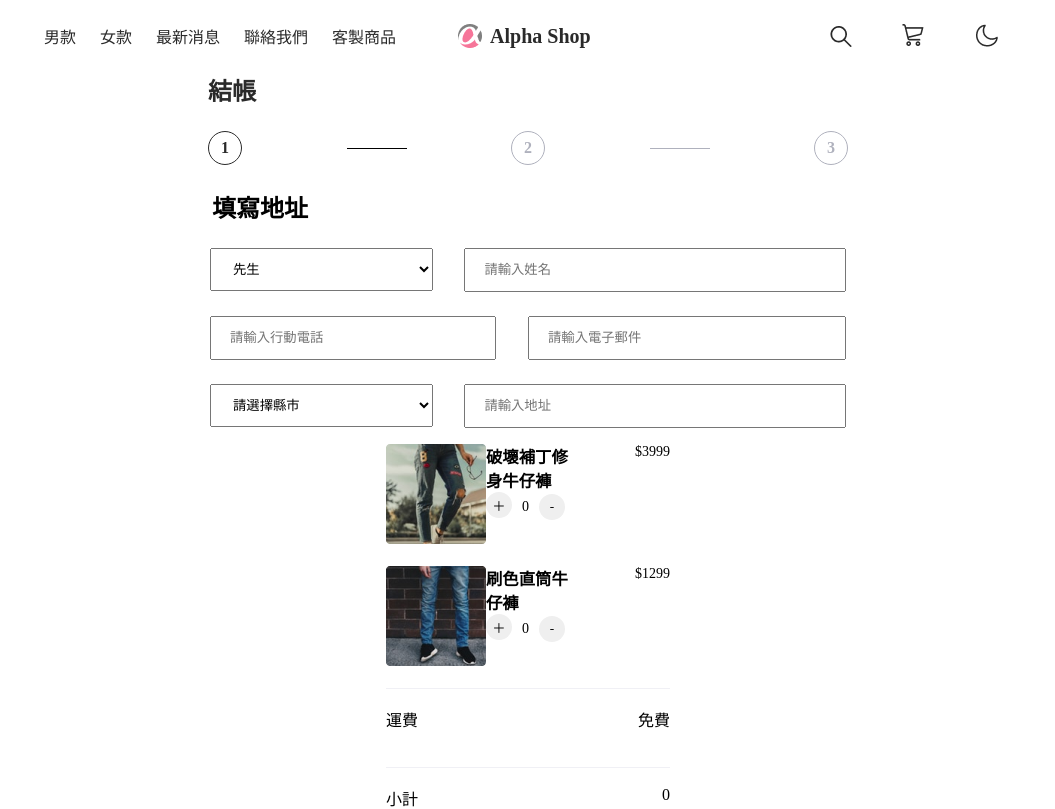
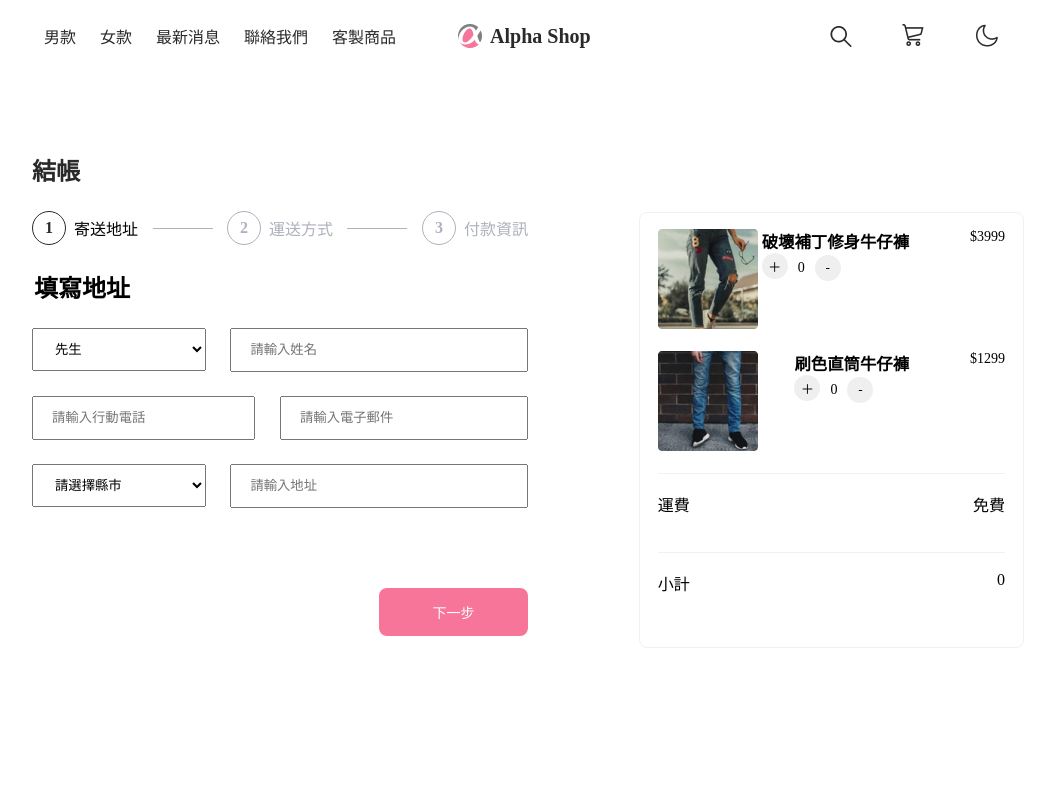
Before and after one commit to Chiahsuan-TW/t3, a Vue app: page / in a window 1280 px wide. Shown: the top 809 px of the page, without its empty margins (112-1167 px from the left). Built offline with nearby package versions, Linux system fonts and the light colour scheme.

Commit message:
desktop layout

```diff
--- a/src/assets/scss/_reset.scss
+++ b/src/assets/scss/_reset.scss
@@ -23,3 +23,7 @@ a {
 button {
   border: 0;
 }
+
+fieldset {
+  margin: 0;
+}
--- a/src/components/Button.vue
+++ b/src/components/Button.vue
@@ -12,6 +12,7 @@ export default {
 
 <style lang="scss" scoped>
 @use "./../assets/scss/_color.scss";
+@use "./../assets/scss/_breakpoints.scss";
 
 button {
   padding: 14px 39px;
@@ -20,6 +21,10 @@ button {
   font-size: 14px;
   color: #fff;
   width: 50%;
+
+  @include breakpoints.desktop {
+    width: 30%;
+  }
 }
 
 button:hover {
--- a/src/components/Form/Step1.vue
+++ b/src/components/Form/Step1.vue
@@ -10,30 +10,33 @@
       </select>
     </div>
     <div class="input-group">
-      <label for="name" required>姓名</label>
+      <label for="name">姓名</label>
       <input
         @input="$emit('input', { name: $event.target.value })"
         id="name"
         placeholder="請輸入姓名"
         type="text"
+        required
       />
     </div>
     <div class="input-group">
-      <label for="tel" required>電話</label>
+      <label for="tel">電話</label>
       <input
         @input="$emit('input', { mobile: $event.target.value })"
         id="tel"
         placeholder="請輸入行動電話"
         type="tel"
+        required
       />
     </div>
     <div class="input-group">
-      <label for="email" required>Email</label>
+      <label for="email">Email</label>
       <input
         @input="$emit('input', { email: $event.target.value })"
         id="email"
         placeholder="請輸入電子郵件"
         type="email"
+        required
       />
     </div>
     <div class="input-group">
@@ -71,9 +74,6 @@ export default {
   data() {
     return {
       genders: ["先生", "女士", "小姐", "無需稱謂"],
-      name: "",
-      mobile: "",
-      email: "",
       counties: [
         "基隆市",
         "嘉義市",
@@ -98,7 +98,6 @@ export default {
         "雲林縣",
         "連江縣",
       ],
-      address: "",
       products: [
         { id: 1, name: "破壞補丁修身牛仔褲", price: 3999, quantity: 0 },
         { id: 2, name: "刷色直筒牛仔褲", price: 1299, quantity: 0 },
--- a/src/components/Form/Step3.vue
+++ b/src/components/Form/Step3.vue
@@ -6,6 +6,7 @@
       <input
         @input="$emit('input', {cardHolder: $event.target.value })"
         id="name"
+        required
         placeholder="John Doe"
         type="text" />
     </div>
@@ -14,6 +15,7 @@
       <input
         @input="$emit('input', {cardNumber: $event.target.value })"
         id="card-number"
+        required
         placeholder="1111 2222 3333 4444"
         type="text" />
     </div>
@@ -22,6 +24,7 @@
       <input
         @input="$emit('input', { expiration: $event.target.value })"
         id="expiration"
+        required
         placeholder="MM/YY"
         type="text" />
     </div>
@@ -30,6 +33,7 @@
       <input
         @input="$emit('input', { cvc: $event.target.value })"
         id="cvc"
+        required
         placeholder="123"
         type="text" />
     </div>
@@ -45,14 +49,7 @@ export default {
 <style lang="scss" scoped>
 @use "@/assets/scss/_breakpoints.scss";
 
-.container {
-  max-width: 375px;
-  margin: 0 auto;
 
-  @include breakpoints.desktop {
-    max-width: 50%;
-  }
-}
 
 form {
   margin-top: 24px;
--- a/src/components/ShoppingCart.vue
+++ b/src/components/ShoppingCart.vue
@@ -1,5 +1,4 @@
 <template>
-  <div class="container">
   <div class="shopping-cart">
     <div class="product">
       <div v-for="product in products" :key="product.id" class="product-item">
@@ -28,7 +27,6 @@
     <div class="total">
       <span>小計</span>
       <span>{{ getTotal }}</span>
-      </div>
     </div>
   </div>
 </template>
@@ -72,17 +70,17 @@ export default {
 @use "./../assets/scss/_breakpoints.scss";
 
 /*shopping-cart*/
-.container {
-  max-width: 375px;
-  margin: 0 auto;
-
-  @include breakpoints.desktop {
-    max-width: 50%;
-  }
-}
 
 .shopping-cart {
   padding: 16px 18px;
+
+  @include breakpoints.desktop {
+    flex-basis: 35%;
+    border: 1px solid #F0F0F5;
+    border-radius: 8px;
+    position: relative;
+    top: 60px;
+  }
 }
 
 .product {
--- a/src/components/Stepper.vue
+++ b/src/components/Stepper.vue
@@ -2,13 +2,22 @@
   <div class="stepper">
     <h3>結帳</h3>
     <div class="stepper-process">
-      <span v-if="currentStep > 1" class="completed"></span>
-      <span v-else :class="{ active: currentStep === 1 }">1</span>
+      <div class="first-step">
+        <span v-if="currentStep > 1" class="step-icon completed"></span>
+        <span v-else :class="['step-icon', { active: currentStep === 1 }]">1</span>
+        <span class="step-description">寄送地址</span>
+      </div>
       <span class="connect-line"></span>
-      <span v-if="currentStep > 2" class="completed"></span>
-      <span v-else :class="['pending', { active: currentStep === 2 }]">2</span>
+      <div class="second-step">
+        <span v-if="currentStep > 2" class="step-icon completed"></span>
+        <span v-else :class="['step-icon', 'pending', { active: currentStep === 2 }]">2</span>
+        <span :class="['step-description', 'pending-text', {'active-text': currentStep >= 2}]">運送方式</span>
+      </div>
       <span class="connect-line"></span>
-      <span :class="['pending', { active: currentStep === 3 }]">3</span>
+      <div class="third-step">
+        <span :class="['step-icon', 'pending', { active: currentStep === 3 }]">3</span>
+        <span :class="['step-description', 'pending-text', {'active-text': currentStep === 3}]">付款資訊</span>
+      </div>
     </div>
   </div>
 </template>
@@ -27,6 +36,7 @@ export default {
 
 <style lang="scss" scoped>
 @use "./../assets/scss/_color.scss";
+@use "./../assets/scss/_breakpoints.scss";
 
 /*stepper*/
 .stepper {
@@ -45,7 +55,7 @@ export default {
     justify-content: space-between;
     align-items: center;
 
-    span {
+    .step-icon {
       display: flex;
       justify-content: center;
       align-items: center;
@@ -54,6 +64,21 @@ export default {
       border-radius: 50%;
       font-weight: bold;
       font-size: 16px;
+
+      @include breakpoints.desktop {
+        display: inline-block;
+        text-align: center;
+        line-height: 32px;
+        margin-right: 8px;
+        vertical-align: middle;
+      }
+    }
+
+    .step-description {
+      @include breakpoints.desktop {
+        font-size: 16px;
+        vertical-align: middle;
+      }
     }
 
     .connect-line {
@@ -87,6 +112,14 @@ export default {
       background-color: color.$black;
       color: #fff;
     }
+
+    .pending-text {
+      color: #afb1bd;
+    }
+
+    .active-text {
+      color: color.$black;
+    }
   }
 }
 </style>
--- a/src/views/Home.vue
+++ b/src/views/Home.vue
@@ -1,7 +1,8 @@
 <template>
   <div class="container">
+    <section>
       <Stepper :currentStep="currentStep" />
-    <form>
+      <form id="paymentInofo" @sumbit.prevent="confirm(formData)">
         <keep-alive>
           <component
             :is="`Step${currentStep}`"
@@ -11,16 +12,20 @@
           ></component>
         </keep-alive>
       </form>
+    </section>
     <ShoppingCart
       :products="products"
       :shipping="formData.shipping"
       @click-plus="addItem"
       @click-minus="removeItem"
     />
+    <section :class="['button-group', {'buttons-group': currentStep > 1}]">
       <Button v-show="currentStep > 1" @click="previous">上一步</Button>
-    <Button v-if="currentStep === 3">確認下單</Button>
+      <Button v-if="currentStep === 3" type="submit" form="paymentInfo" @click.stop.prevent="confirm(formData)">確認下單</Button>
       <Button v-else @click="next">下一步</Button>
-    <pre>{{ formData }}</pre>
+    </section>
+    <!-- isTrusted哪來的？？？ -->
+    <!-- <pre>{{ formData }}</pre> -->
   </div>
 </template>
 
@@ -100,10 +105,14 @@ export default {
       this.formData = {
         ...this.formData,
         ...value,
-      };
+      }
     },
+    confirm(formData) {
+      const form = JSON.stringify(formData)
+      localStorage.setItem('paymentInfo', form)
+    }
   },
-};
+}
 </script>
 
 <style lang="scss" scoped>
@@ -113,13 +122,42 @@ export default {
   max-width: 375px;
   margin: 0 auto;
   padding: 0 17px 40px 17px;
+  text-align: right;
 
   @include breakpoints.desktop {
-    max-width: 50%;
+    max-width: 992px;
+    margin-top: 80px;
+    padding: 0;
+    text-align: left;
+    display: flex;
+    flex-wrap: wrap;
+    justify-content: space-between;
+
+  }
+}
+
+section {
+  @include breakpoints.desktop {
+    flex-basis: 50%;
+  }
+}
+
+section:first-child {
+  @include breakpoints.desktop {
+    margin-bottom: 24px;
   }
 }
 
 form {
   margin-top: 24px;
 }
+
+.button-group {
+  display: flex;
+  justify-content: flex-end;
+}
+
+.buttons-group {
+  justify-content: space-between;
+}
 </style>
```
Lines whose indentation alone changed are shown as unchanged.
